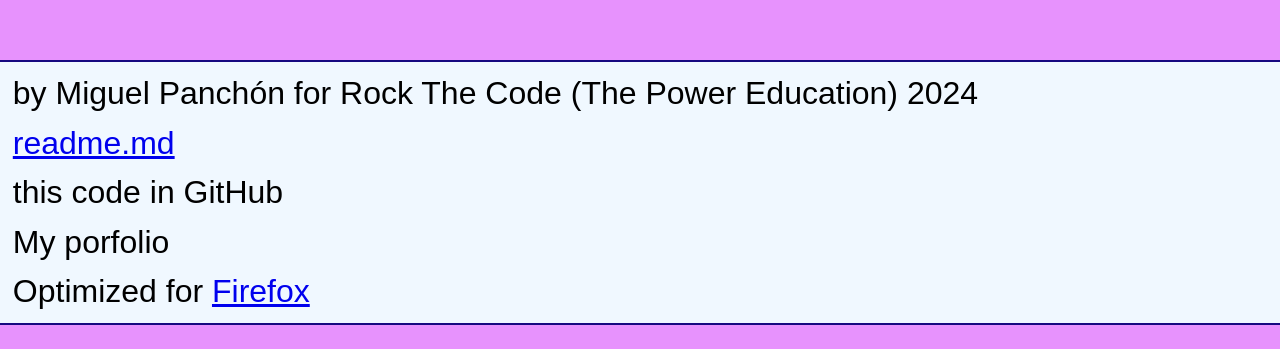
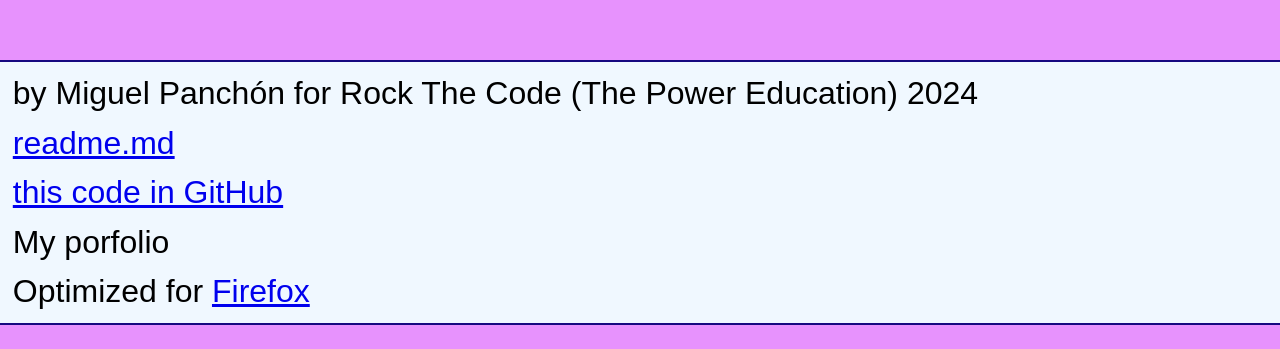
Before and after one commit to miguelpanchon/Pinterest, a website built with Vite: page index.html in a window 1280 px wide. Shown: the part 2294-2643 px from the top of the page. Built offline with nearby package versions, Linux system fonts and the light colour scheme; no server answers.

Commit message:
Update README.md and html files

```diff
--- a/index.html
+++ b/index.html
@@ -43,7 +43,7 @@
   <footer>
     <p>by Miguel Panchón for Rock The Code (The Power Education) 2024 </p>
     <p><a href="https://github.com/miguelpanchon/Pinterest/blob/main/README.md">readme.md</a></p>
-    <p>this code in GitHub</p>
+    <p><a href="https://github.com/miguelpanchon/Pinterest">this code in GitHub</a></p>
     <p>My porfolio</p>
     <p>Optimized for <a href="https://www.mozilla.org/es-ES/firefox/new/">Firefox</a></p>
   </footer>
```
Also changed, not shown: README.md.
